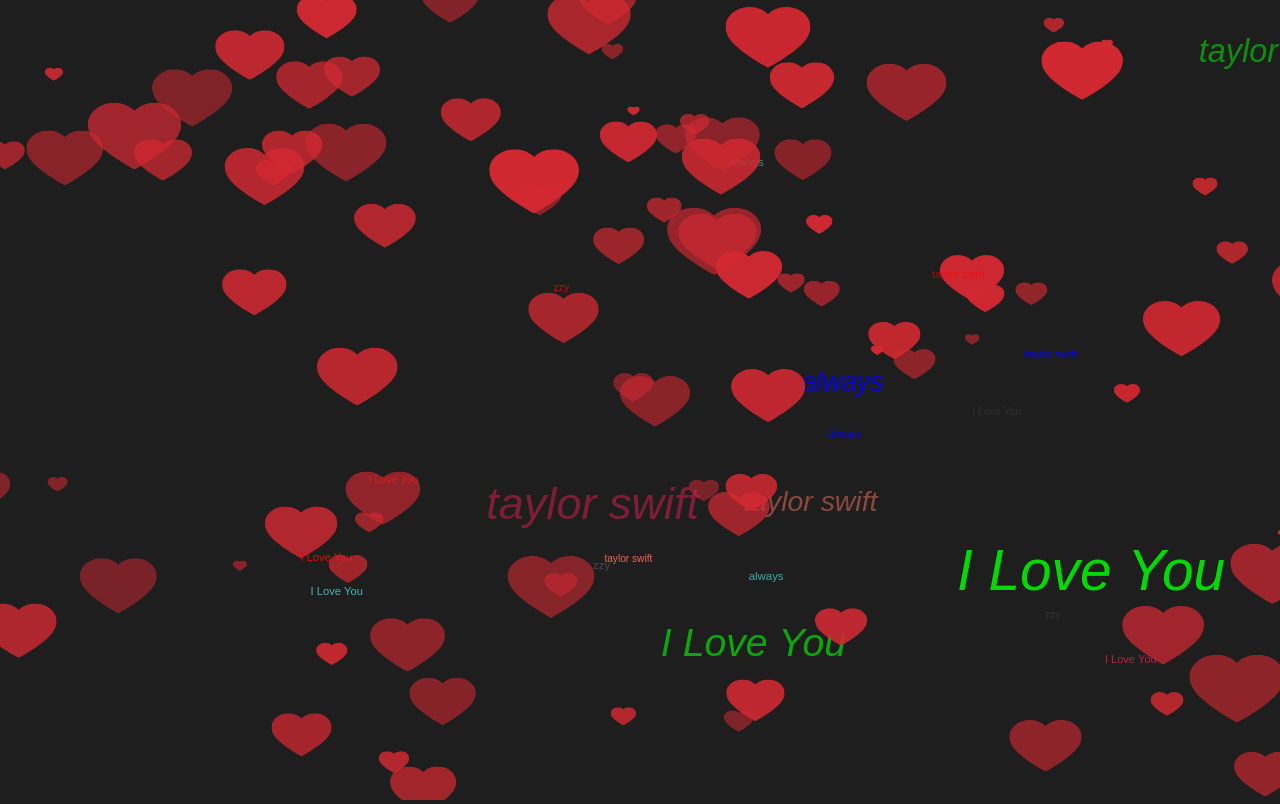
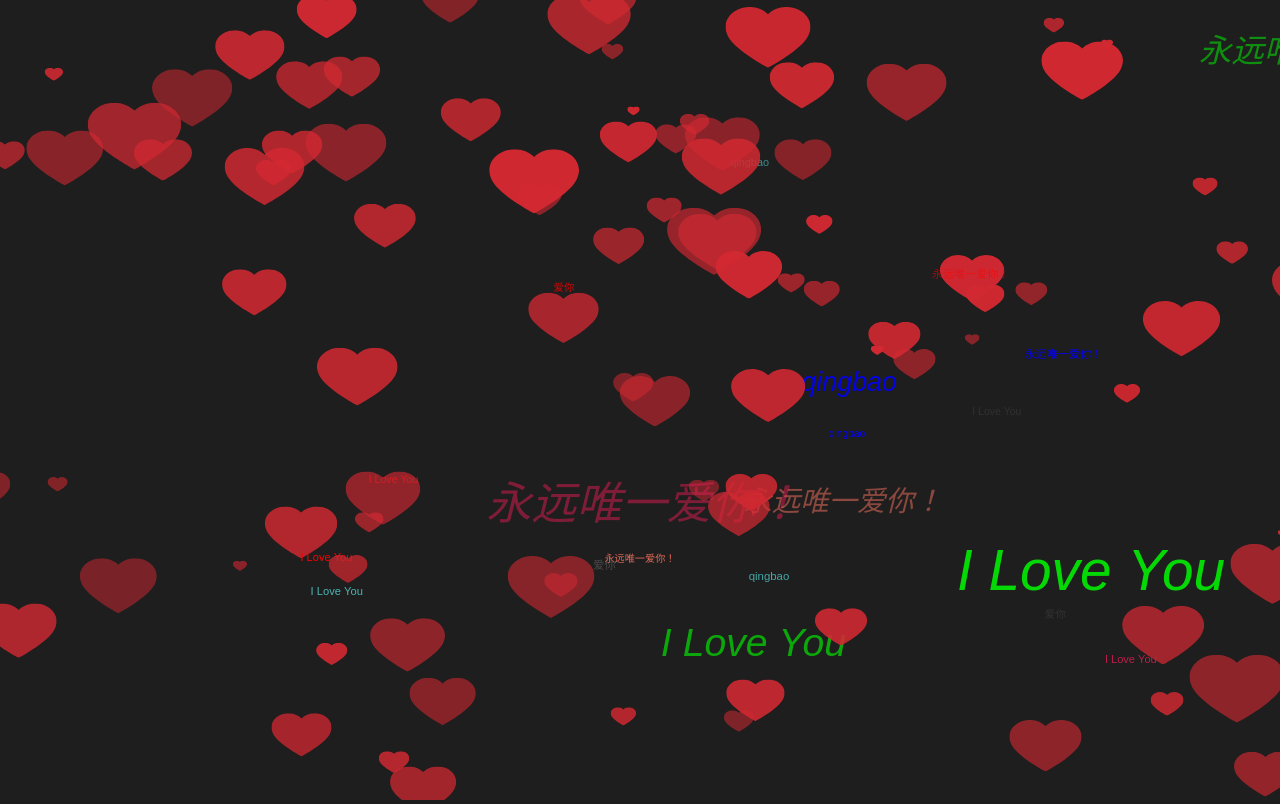
Before and after one commit to Mr-Lv-BuKui/qingbao, a plain HTML site: page index.html in a window 1280 px wide. Drawn offline with Linux system fonts and the light colour scheme.

Commit message:
Update index.html

```diff
--- a/index.html
+++ b/index.html
@@ -71,11 +71,11 @@
 		function getText(){
 			var val = Math.random() * 10;
 			if(val > 1 && val <= 3){
-				return 'always';
+				return 'qingbao';
 			} else if(val > 3 && val <= 5){
-				return 'zzy';
+				return '爱你';
 			} else if(val > 5 && val <= 8){
-				return 'taylor swift';
+				return '永远唯一爱你！';
 			} else{
 				return 'I Love You';
 			}
```
